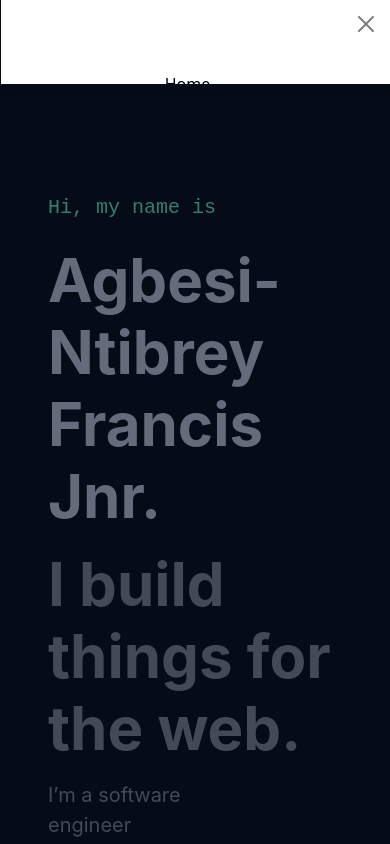
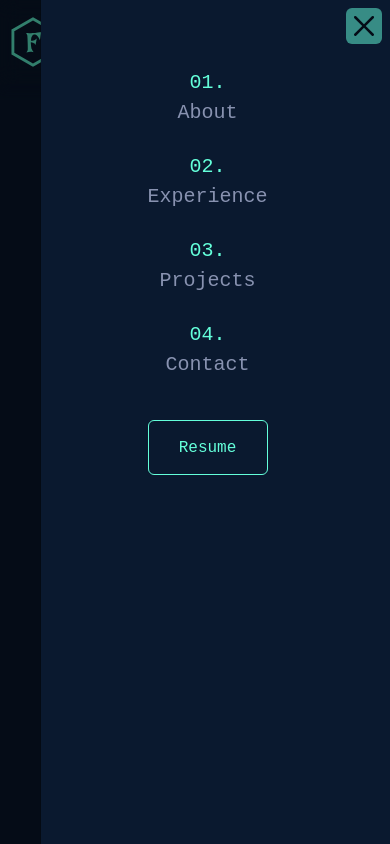
Before and after one commit to Airly12000/portfolio-site, a React (Create React App) app: page / in a window 390 px wide. Both pictures are taken after a click on the button "Toggle navigation". Shown: the top 844 px of the page. Built offline with nearby package versions, Linux system fonts and the light colour scheme.

Commit message:
desktop-view, responsive navbar

```diff
--- a/src/App.css
+++ b/src/App.css
@@ -55,9 +55,36 @@
 	width: 30px;
 }
 
+.proj-link {
+	text-decoration: none;
+	color: #8892b0;
+}
+
+.proj-link:hover {
+	color: #64ffda;
+}
+
+.socials a {
+	text-decoration: none;
+	color: #8892b0;
+}
+
+.socials a:hover {
+	color: #64ffda;
+}
+
 .email {
 	right: 3.5%;
 	width: 30px;
+}
+
+a.rot-90 {
+	text-decoration: none;
+	color: #8892b0;
+}
+
+a.rot-90:hover {
+	color: #64ffda;
 }
 
 .rot-90 {
@@ -173,6 +200,28 @@
 	width: 25%;
 }
 
+.vh-100 {
+	height: 100vh;
+}
+
+.rem-bd {
+	backdrop-filter: none;
+}
+
+#offcanvasNavbar {
+	background-color: #0a192f;
+	width: 350px;
+	/* backdrop-filter: blur(50px); */
+	/* background-blend-mode: overlay; */
+	/* opacity: 1; */
+	/* filter: blur(10px); */
+}
+
+#col-green {
+	color: #64ffda;
+	background-color: #64ffda;
+}
+
 #btn-green {
 	color: #64ffda;
 	border: #64ffda solid 1px;
@@ -180,6 +229,7 @@
 
 #btn-green:hover {
 	background-color: none;
+	border: solid #64ffda 3px;
 }
 
 ul.col-4 {
--- a/src/components/Email.tsx
+++ b/src/components/Email.tsx
@@ -8,7 +8,9 @@ function Email() {
 			<div className=''>|</div>
 			<div className=''>|</div>
 			<div className=''>|</div>
-			<div className='rot-90 mono'>littlefrancis28@gmail.com</div>
+			<a href='mailto:littlefrancis28@gmail.com' className='rot-90 mono'>
+				littlefrancis28@gmail.com
+			</a>
 		</div>
 	);
 }
--- a/src/components/Navbar.tsx
+++ b/src/components/Navbar.tsx
@@ -1,6 +1,11 @@
 import React from 'react';
+// import {bootstrap} from 'bootstrap'
 
 function Navbar() {
+	window.addEventListener('resize', () => {
+		const myOffcanvas = document.getElementById('offcanvasNavbar');
+		myOffcanvas?.classList.remove('show');
+	});
 	return (
 		<nav className='navbar fixed-top d-flex px-2 px-md-5 py-3 bg-color text-white top-nav'>
 			<div className='flex-grow-1'>
@@ -30,9 +35,13 @@ function Navbar() {
 					</a>
 				</div>
 				<div className='link-width mono'>
-					<button className='btn' id='btn-green'>
+					<a
+						href='assets/Resume.pdf'
+						target='__blank'
+						className='btn'
+						id='btn-green'>
 						Resume
-					</button>
+					</a>
 				</div>
 			</div>
 			<button
@@ -51,7 +60,7 @@ function Navbar() {
 				/>
 			</button>
 			<div
-				className='offcanvas offcanvas-end'
+				className='offcanvas offcanvas-end vh-100 w-350 bg-color'
 				tabIndex={-1}
 				id='offcanvasNavbar'
 				aria-labelledby='offcanvasNavbarLabel'>
@@ -59,20 +68,50 @@ function Navbar() {
 					<div className='flex-grow-1'></div>
 					<button
 						type='button'
-						className='btn-close'
+						className='btn-close fs-20'
+						id='col-green'
 						data-bs-dismiss='offcanvas'
 						aria-label='Close'></button>
 				</div>
 				<div className='offcanvas-body text-center'>
-					<ul className='navbar-nav justify-content-end flex-grow-1 pe-3'>
-						<li className='nav-item'>
-							<a className='nav-link active' aria-current='page' href='#'>
-								Home
+					<ul className='navbar-nav d-flex justify-content-center align-items-center flex-grow-1 pe-3'>
+						<li
+							className='link-width mono mb-4 fs-20'
+							data-bs-dismiss='offcanvas'>
+							<a href='#about' className='nav-links'>
+								<div className='col-green'>01.</div> About
 							</a>
 						</li>
-						<li className='nav-item'>
-							<a className='nav-link' href='#'>
-								Link
+						<li
+							className='link-width mono mb-4 fs-20'
+							data-bs-dismiss='offcanvas'>
+							<a href='#experience' className='nav-links'>
+								<div className='col-green'>02.</div> Experience
+							</a>
+						</li>
+						<li
+							className='link-width mono mb-4 fs-20'
+							data-bs-dismiss='offcanvas'>
+							<a href='#projects' className='nav-links'>
+								<div className='col-green'>03.</div> Projects
+							</a>
+						</li>
+						<li
+							className='link-width mono mb-4 fs-20'
+							data-bs-dismiss='offcanvas'>
+							<a href='#contact' className='nav-links'>
+								<div className='col-green'>04.</div> Contact
+							</a>
+						</li>
+						<li
+							className='link-width mono mb-4 h-55 mt-3 fs-20'
+							data-bs-dismiss='offcanvas'>
+							<a
+								href='assets/Resume.pdf'
+								target='__blank'
+								className='btn w-100 h-100 d-flex align-items-center justify-content-center'
+								id='btn-green'>
+								Resume
 							</a>
 						</li>
 					</ul>
--- a/src/components/Socials.tsx
+++ b/src/components/Socials.tsx
@@ -8,21 +8,23 @@ function Socials() {
 			<div className=''>|</div>
 			<div className=''>|</div>
 			<div className=''>|</div>
-			<div className='mb-4 fs-20'>
+			<a href='https://www.instagram.com/air._.ly' className='mb-4 fs-20'>
 				<i className='bi bi-instagram'></i>
-			</div>
-			<div className='mb-3 fs-20'>
+			</a>
+			<a
+				href='https://www.linkedin.com/in/francis-jnr-agbesi-ntibrey-9762781a5/'
+				className='mb-3 fs-20'>
 				<i className='bi bi-linkedin'></i>
-			</div>
-			<div className='mb-3 fs-20'>
+			</a>
+			<a href='https://twitter.com/airlyyy_' className='mb-3 fs-20'>
 				<i className='bi bi-twitter'></i>
-			</div>
-			<div className='mb-3 fs-20'>
+			</a>
+			<a href='https://web.facebook.com/diablo.noir.75' className='mb-3 fs-20'>
 				<i className='bi bi-facebook'></i>
-			</div>
-			<div className='mb-3 fs-20'>
+			</a>
+			<a href='https://github.com/Airly12000' className='mb-3 fs-20'>
 				<i className='bi bi-github'></i>
-			</div>
+			</a>
 		</div>
 	);
 }
--- a/src/sections/About.tsx
+++ b/src/sections/About.tsx
@@ -26,10 +26,9 @@ function About() {
 			<div className='row mt-4'>
 				<div className='col pe-4'>
 					<p className='fs-18 sans about-p'>
-						Highly motivated, dedicated with strong academic achievements.
-						Ambitious to pursue a career in Software Engineering, Artificial
-						Intelligence, Web Development, Cyber Security and Network
-						Administration.
+						Highly motivated, dedicated with ambitions to pursue careers in
+						Software Engineering, Artificial Intelligence, Web Development,
+						Cyber Security and Network Administration.
 					</p>
 					<p className='fs-18 sans about-p'>
 						My ability to collaborate effectively within cross-functional teams,
@@ -44,7 +43,7 @@ function About() {
 					</p>
 					<div className='row ps-3 mono'>
 						<ul className='col-4'>
-							<li>JavaScript</li>
+							<li>JavaScript (ES6+)</li>
 							<li>React</li>
 							<li>Express (NodeJs)</li>
 						</ul>
--- a/src/sections/Contact.tsx
+++ b/src/sections/Contact.tsx
@@ -14,9 +14,13 @@ function Contact() {
 				open. Whether you have a question or just want to say hi, I’ll try my
 				best to get back to you!
 			</p>
-			<button type='button' className='btn w-20 h-40 mt-5' id='btn-green'>
+			<a
+				href='mailto:littlefrancis28@gmai.com'
+				type='button'
+				className='btn w-20 h-40 mt-5 d-flex align-items-center justify-content-center'
+				id='btn-green'>
 				<span className='mono fs-18'>Contact Me</span>
-			</button>
+			</a>
 		</div>
 	);
 }
--- a/src/sections/Introduction.tsx
+++ b/src/sections/Introduction.tsx
@@ -15,9 +15,13 @@ function Introduction() {
 				designing) exceptional digital experiences. Currently, I'm a freelancer
 				looking for work...
 			</p>
-			<button type='button' className='btn w-25 h-55' id='btn-green'>
+			<a
+				href='mailto:littlefrancis28@gmai.com'
+				type='button'
+				className='btn w-25 h-55 align-items-center d-flex  justify-content-center'
+				id='btn-green'>
 				<span className='mono fs-18'>Contact Me</span>
-			</button>
+			</a>
 		</div>
 	);
 }
--- a/src/sections/Projects.tsx
+++ b/src/sections/Projects.tsx
@@ -51,17 +51,25 @@ function Projects() {
 					</div>
 					<div className='col mb-2 mt-3 row justify-content-end text-end'>
 						<div className='col-1'>
-							<i className='bi bi-github'></i>
+							<a
+								href='https://github.com/Airly12000/amalitech-invoice-app'
+								className='proj-link'>
+								<i className='bi bi-github'></i>
+							</a>
 						</div>
 						<div className='col-1'>
-							<i className='bi bi-box-arrow-up-right'></i>
+							<a
+								href='http://amalitech-invoice-app-production.up.railway.app'
+								className='proj-link'>
+								<i className='bi bi-box-arrow-up-right'></i>
+							</a>
 						</div>
 					</div>
 				</div>
 			</div>
 			<div className='position-relative h-350 mt-6'>
 				<img
-					src='assets/img/invoiceapp.png'
+					src='assets/img/adminox.png'
 					alt='invoiceapp'
 					className='right-img rounded'
 				/>
@@ -70,7 +78,7 @@ function Projects() {
 						<h6 className='mono fs-14 col-green'>Featured Project</h6>
 					</div>
 					<div className='col mb-2'>
-						<h4 className='fs-24 fw-b'>Invoice App</h4>
+						<h4 className='fs-24 fw-b'>MyHostel GH</h4>
 					</div>
 					<div className='col mb-2 proj-card rounded mt-4'>
 						Lorem ipsum dolor sit amet consectetur adipisicing elit. Saepe odio
@@ -86,10 +94,16 @@ function Projects() {
 					</div>
 					<div className='col mb-2 mt-3 row justify-content-start text-start'>
 						<div className='col-1'>
-							<i className='bi bi-github'></i>
+							<a
+								href='https://github.com/Airly12000/MySite-frontend'
+								className='proj-link'>
+								<i className='bi bi-github'></i>
+							</a>
 						</div>
 						<div className='col-1'>
-							<i className='bi bi-box-arrow-up-right'></i>
+							<a href='http://github.com' className='proj-link'>
+								<i className='bi bi-box-arrow-up-right'></i>
+							</a>
 						</div>
 					</div>
 				</div>
```
Also changed, not shown: public/assets/img/adminox.png (added), 1 other file (tests, documents, lock files or other folders).
